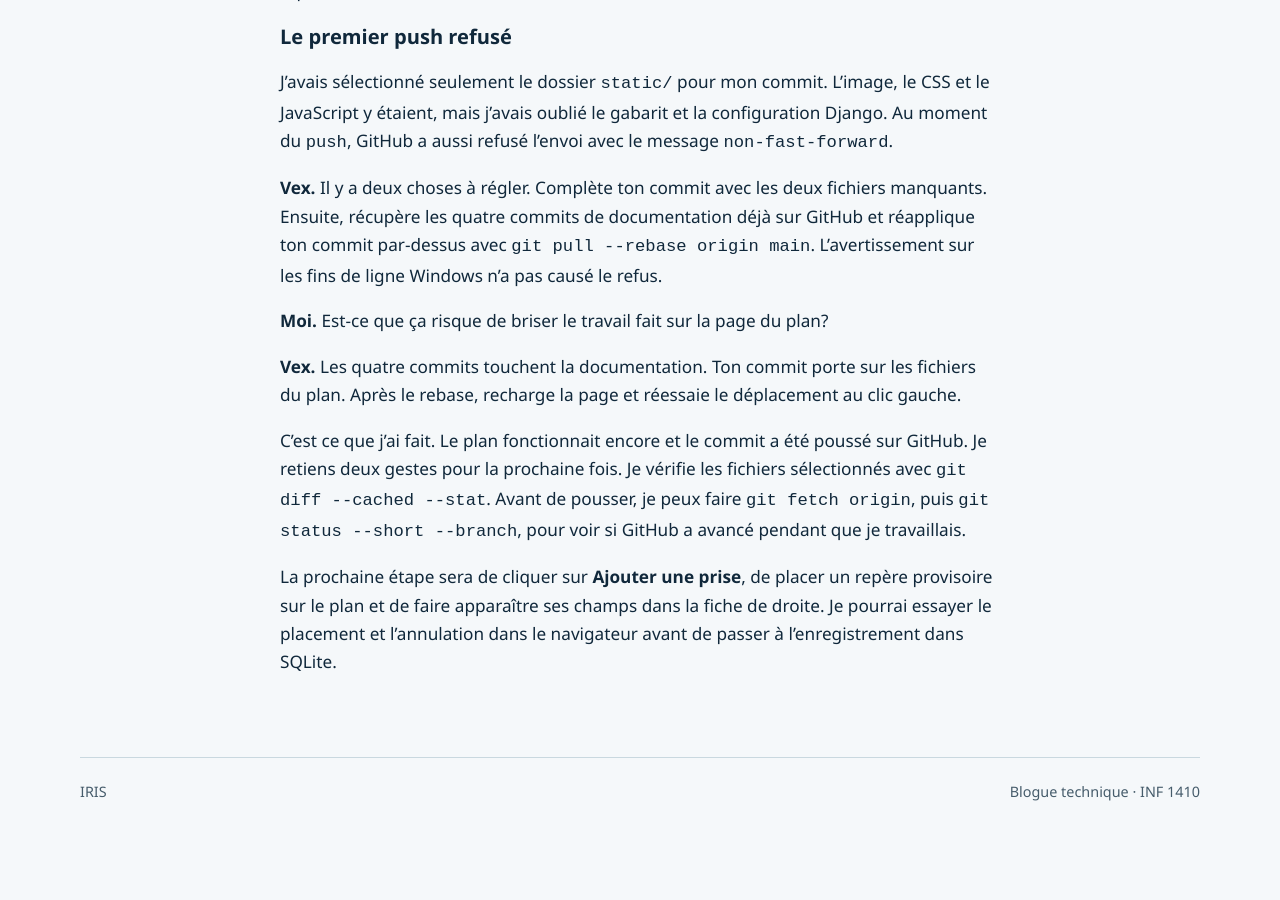
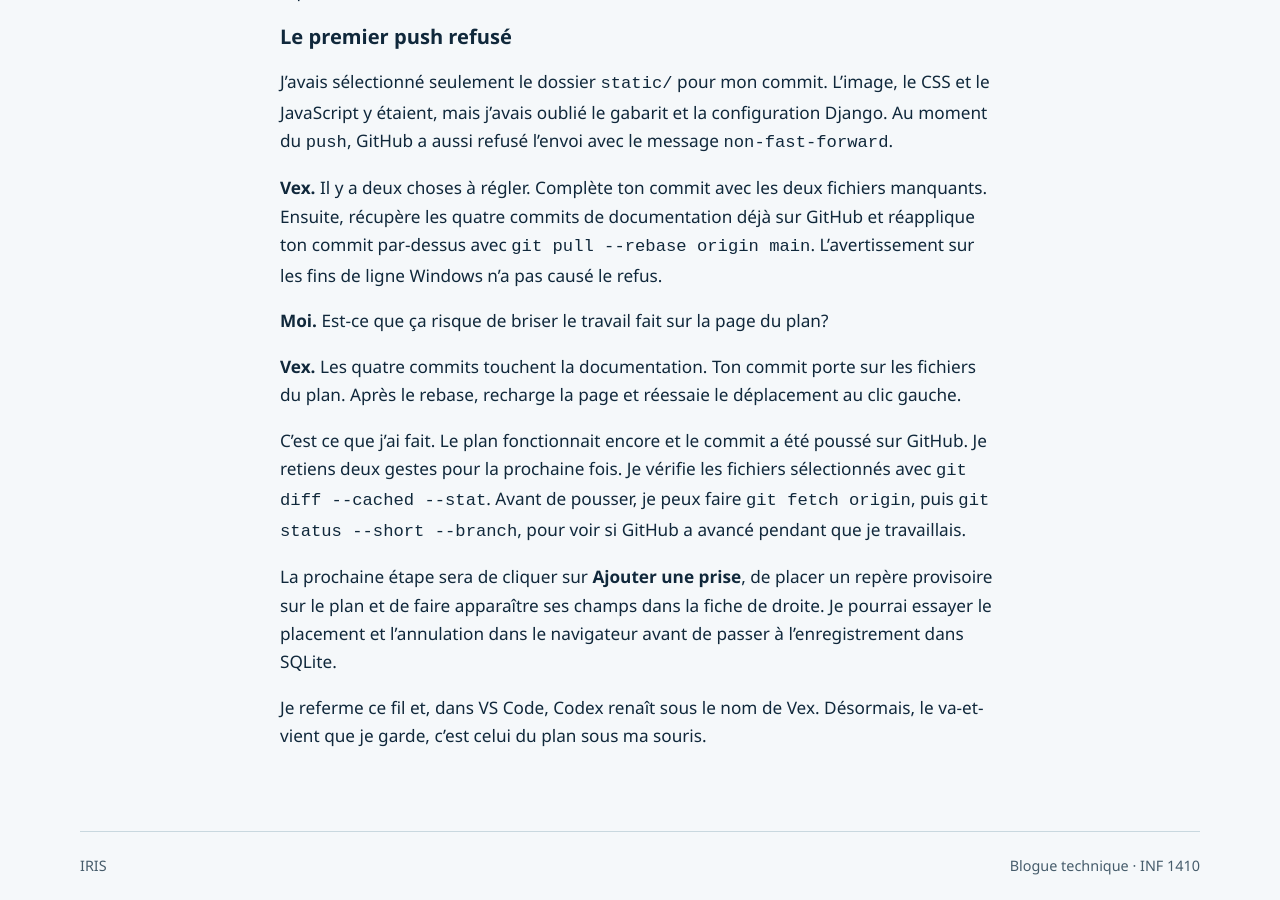
Before and after one commit to mllabonte/iris-blogue, a Jekyll site: the page built from _posts/2026-11-26-un-petit-pas-pour-iris.md, in a window 1280 px wide and 900 px high, scrolled down 2520 px. Built offline with Jekyll 4.4.1, drawn with Linux system fonts in a browser that asks for light colours; before the commit the page ends 3346 px from its top, so only the background shows below that.

Commit message:
Clore le récit du relais vers Vex dans VS Code

```diff
--- a/_posts/2026-11-26-un-petit-pas-pour-iris.md
+++ b/_posts/2026-11-26-un-petit-pas-pour-iris.md
@@ -68,3 +68,5 @@ J’avais sélectionné seulement le dossier `static/` pour mon commit. L’imag
 C’est ce que j’ai fait. Le plan fonctionnait encore et le commit a été poussé sur GitHub. Je retiens deux gestes pour la prochaine fois. Je vérifie les fichiers sélectionnés avec `git diff --cached --stat`. Avant de pousser, je peux faire `git fetch origin`, puis `git status --short --branch`, pour voir si GitHub a avancé pendant que je travaillais.
 
 La prochaine étape sera de cliquer sur **Ajouter une prise**, de placer un repère provisoire sur le plan et de faire apparaître ses champs dans la fiche de droite. Je pourrai essayer le placement et l’annulation dans le navigateur avant de passer à l’enregistrement dans SQLite.
+
+Je referme ce fil et, dans VS Code, Codex renaît sous le nom de Vex. Désormais, le va-et-vient que je garde, c’est celui du plan sous ma souris.
```
